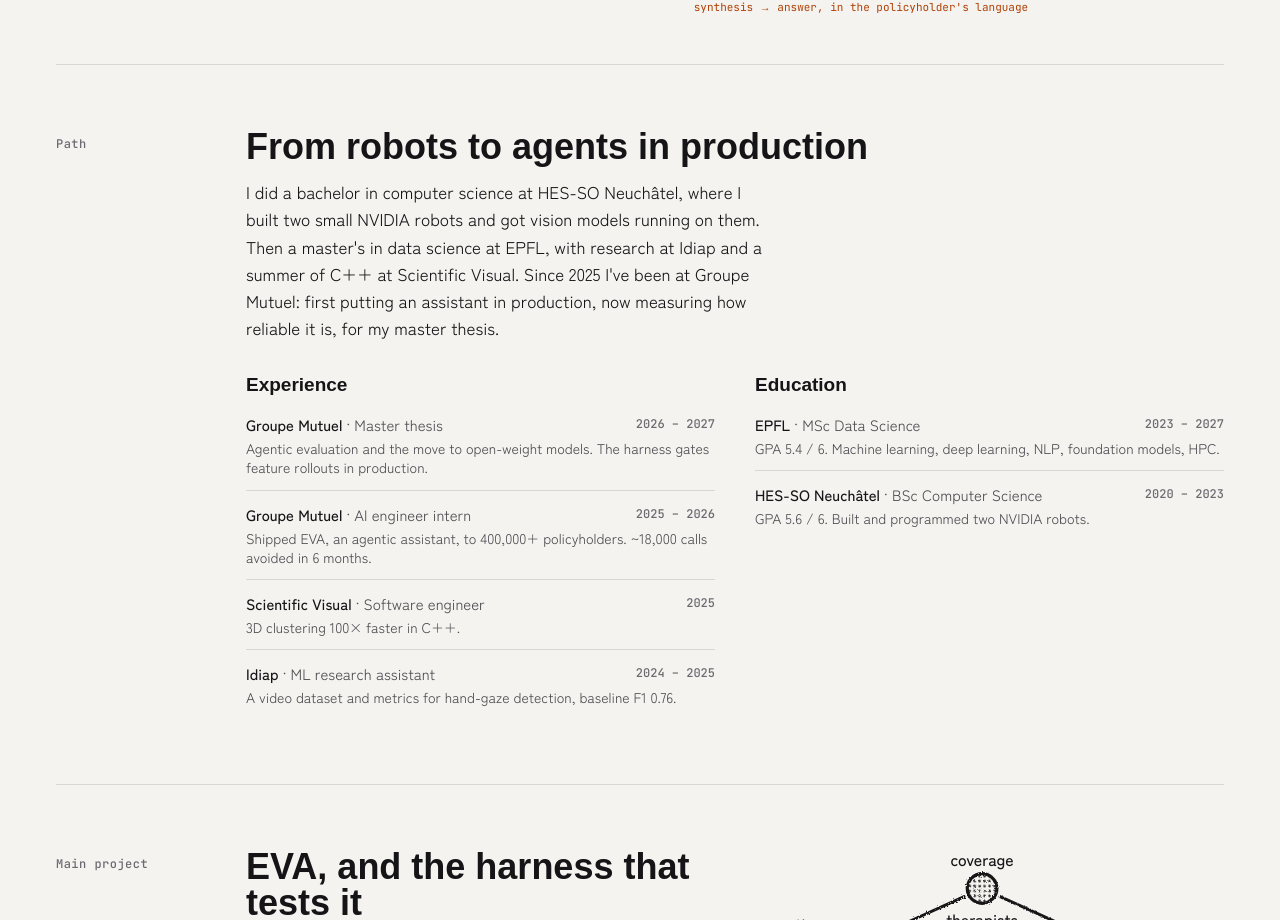
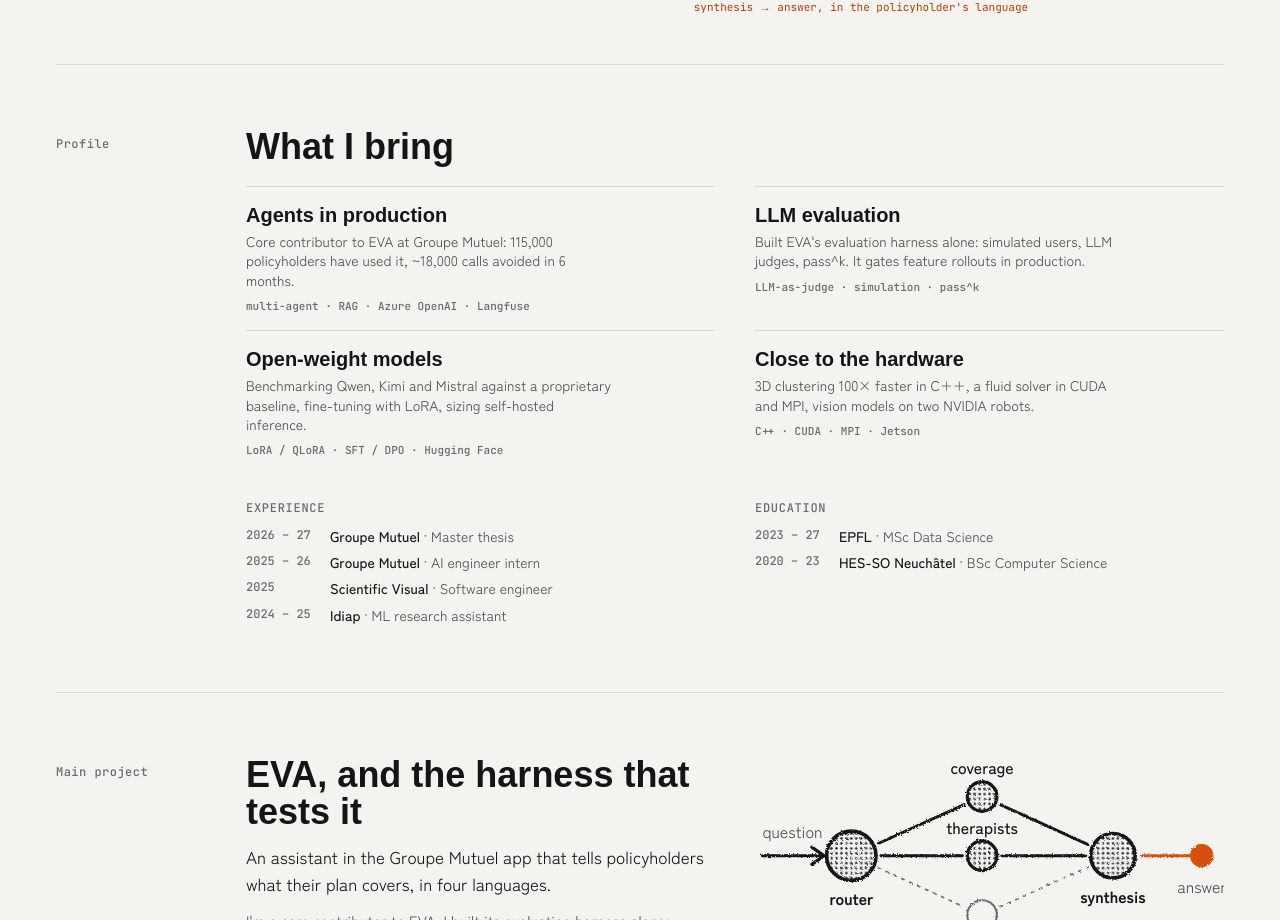
Before and after one commit to anassee15/portfolio, a Next.js app: page / in a window 1280 px wide. Shown: the part 639-1559 px from the top of the page. Built offline with nearby package versions, Linux system fonts and the light colour scheme; a web font is replaced by a local one.

Commit message:
Turn the path into a short profile: four strengths, then a compact timeline
Each strength says what I did with one proof and its keywords. Experience
and education fit on one line each; the details live in the projects.

```diff
--- a/app/page.tsx
+++ b/app/page.tsx
@@ -1,14 +1,14 @@
 import { Contact } from "@/components/home/Contact";
 import { Cover } from "@/components/home/Cover";
 import { MainProject } from "@/components/home/MainProject";
-import { Path } from "@/components/home/Path";
+import { Profile } from "@/components/home/Profile";
 
 export default function HomePage() {
   return (
     <main className="page-x">
       <Cover />
       <div className="border-t border-rule">
-        <Path />
+        <Profile />
         <MainProject />
         <Contact />
       </div>
--- a/components/home/Path.tsx
+++ /dev/null
@@ -1,40 +0,0 @@
-import { Section } from "@/components/layout/Section";
-import { education, experience, intro, type PathEntry } from "@/data/path";
-
-export function Path() {
-  return (
-    <Section label="Path" id="path">
-      <h2 className="mb-3 font-display text-[clamp(26px,3.6vw,36px)] leading-[1.02] font-extrabold">
-        From robots to agents in production
-      </h2>
-      <p className="max-w-[62ch] text-[17px]">{intro}</p>
-      <div className="mt-8 grid gap-x-10 gap-y-8 md:grid-cols-2">
-        <Entries title="Experience" entries={experience} />
-        <Entries title="Education" entries={education} />
-      </div>
-    </Section>
-  );
-}
-
-function Entries({ title, entries }: { title: string; entries: PathEntry[] }) {
-  return (
-    <div>
-      <h3 className="mb-1 font-display text-[19px] leading-tight font-extrabold">{title}</h3>
-      <ul>
-        {entries.map((entry) => (
-          <li key={entry.role} className="grid grid-cols-[minmax(0,1fr)_auto] gap-x-4 border-t border-rule py-3 first:border-t-0">
-            <p className="font-medium">
-              {entry.org}
-              <span className="block font-normal text-ink-2 lg:inline">
-                <span className="hidden lg:inline"> · </span>
-                {entry.role}
-              </span>
-            </p>
-            <p className="meta pt-0.5 text-right tabular-nums">{entry.dates}</p>
-            <p className="col-span-2 mt-0.5 text-[14px] leading-snug text-ink-2">{entry.detail}</p>
-          </li>
-        ))}
-      </ul>
-    </div>
-  );
-}
--- /dev/null
+++ b/components/home/Profile.tsx
@@ -0,0 +1,41 @@
+import { Section } from "@/components/layout/Section";
+import { education, experience, strengths, type PathEntry } from "@/data/profile";
+
+export function Profile() {
+  return (
+    <Section label="Profile" id="profile">
+      <h2 className="mb-5 font-display text-[clamp(26px,3.6vw,36px)] leading-[1.02] font-extrabold">What I bring</h2>
+      <dl className="grid gap-x-10 md:grid-cols-2">
+        {strengths.map(({ title, proof, keywords }) => (
+          <div key={title} className="border-t border-rule py-4">
+            <dt className="font-display text-[20px] leading-tight font-extrabold">{title}</dt>
+            <dd className="mt-1 max-w-[52ch] text-[14px] leading-snug text-ink-2">{proof}</dd>
+            <dd className="meta mt-2 text-[11px]">{keywords.join(" · ")}</dd>
+          </div>
+        ))}
+      </dl>
+      <div className="mt-6 grid gap-x-10 gap-y-6 md:grid-cols-2">
+        <Entries title="Experience" entries={experience} />
+        <Entries title="Education" entries={education} />
+      </div>
+    </Section>
+  );
+}
+
+function Entries({ title, entries }: { title: string; entries: PathEntry[] }) {
+  return (
+    <div>
+      <h3 className="meta mb-1.5 tracking-[0.06em] uppercase">{title}</h3>
+      <ul className="text-[14px]">
+        {entries.map(({ org, role, dates }) => (
+          <li key={role} className="grid grid-cols-[72px_minmax(0,1fr)] gap-x-3 py-0.5">
+            <span className="meta pt-px tabular-nums">{dates}</span>
+            <span>
+              <span className="font-medium">{org}</span> <span className="text-ink-2">· {role}</span>
+            </span>
+          </li>
+        ))}
+      </ul>
+    </div>
+  );
+}
--- a/data/path.ts
+++ /dev/null
@@ -1,49 +0,0 @@
-/** Career path, as on the CV: a short intro, then experience and education. */
-
-// Draft intro, to be rewritten by Anasse in his own words.
-export const intro =
-  "I did a bachelor in computer science at HES\u2060-\u2060SO Neuchâtel, where I built two small NVIDIA robots and got vision models running on them. Then a master's in data science at EPFL, with research at Idiap and a summer of C++ at Scientific Visual. Since 2025 I've been at Groupe Mutuel: first putting an assistant in production, now measuring how reliable it is, for my master thesis.";
-
-export type PathEntry = { org: string; role: string; dates: string; detail: string };
-
-export const experience: PathEntry[] = [
-  {
-    org: "Groupe Mutuel",
-    role: "Master thesis",
-    dates: "2026 – 2027",
-    detail: "Agentic evaluation and the move to open-weight models. The harness gates feature rollouts in production.",
-  },
-  {
-    org: "Groupe Mutuel",
-    role: "AI engineer intern",
-    dates: "2025 – 2026",
-    detail: "Shipped EVA, an agentic assistant, to 400,000+ policyholders. ~18,000 calls avoided in 6 months.",
-  },
-  {
-    org: "Scientific Visual",
-    role: "Software engineer",
-    dates: "2025",
-    detail: "3D clustering 100× faster in C++.",
-  },
-  {
-    org: "Idiap",
-    role: "ML research assistant",
-    dates: "2024 – 2025",
-    detail: "A video dataset and metrics for hand-gaze detection, baseline F1 0.76.",
-  },
-];
-
-export const education: PathEntry[] = [
-  {
-    org: "EPFL",
-    role: "MSc Data Science",
-    dates: "2023 – 2027",
-    detail: "GPA 5.4 / 6. Machine learning, deep learning, NLP, foundation models, HPC.",
-  },
-  {
-    org: "HES-SO Neuchâtel",
-    role: "BSc Computer Science",
-    dates: "2020 – 2023",
-    detail: "GPA 5.6 / 6. Built and programmed two NVIDIA robots.",
-  },
-];
--- /dev/null
+++ b/data/profile.ts
@@ -0,0 +1,40 @@
+/** The short profile at the top of the home: what I bring, then where I've been. Figures as on the CV. */
+
+export type Strength = { title: string; proof: string; keywords: string[] };
+
+export const strengths: Strength[] = [
+  {
+    title: "Agents in production",
+    proof: "Core contributor to EVA at Groupe Mutuel: 115,000 policyholders have used it, ~18,000 calls avoided in 6 months.",
+    keywords: ["multi-agent", "RAG", "Azure OpenAI", "Langfuse"],
+  },
+  {
+    title: "LLM evaluation",
+    proof: "Built EVA's evaluation harness alone: simulated users, LLM judges, pass^k. It gates feature rollouts in production.",
+    keywords: ["LLM-as-judge", "simulation", "pass^k"],
+  },
+  {
+    title: "Open-weight models",
+    proof: "Benchmarking Qwen, Kimi and Mistral against a proprietary baseline, fine-tuning with LoRA, sizing self-hosted inference.",
+    keywords: ["LoRA / QLoRA", "SFT / DPO", "Hugging Face"],
+  },
+  {
+    title: "Close to the hardware",
+    proof: "3D clustering 100× faster in C++, a fluid solver in CUDA and MPI, vision models on two NVIDIA robots.",
+    keywords: ["C++", "CUDA", "MPI", "Jetson"],
+  },
+];
+
+export type PathEntry = { org: string; role: string; dates: string };
+
+export const experience: PathEntry[] = [
+  { org: "Groupe Mutuel", role: "Master thesis", dates: "2026 – 27" },
+  { org: "Groupe Mutuel", role: "AI engineer intern", dates: "2025 – 26" },
+  { org: "Scientific Visual", role: "Software engineer", dates: "2025" },
+  { org: "Idiap", role: "ML research assistant", dates: "2024 – 25" },
+];
+
+export const education: PathEntry[] = [
+  { org: "EPFL", role: "MSc Data Science", dates: "2023 – 27" },
+  { org: "HES-SO Neuchâtel", role: "BSc Computer Science", dates: "2020 – 23" },
+];
```
